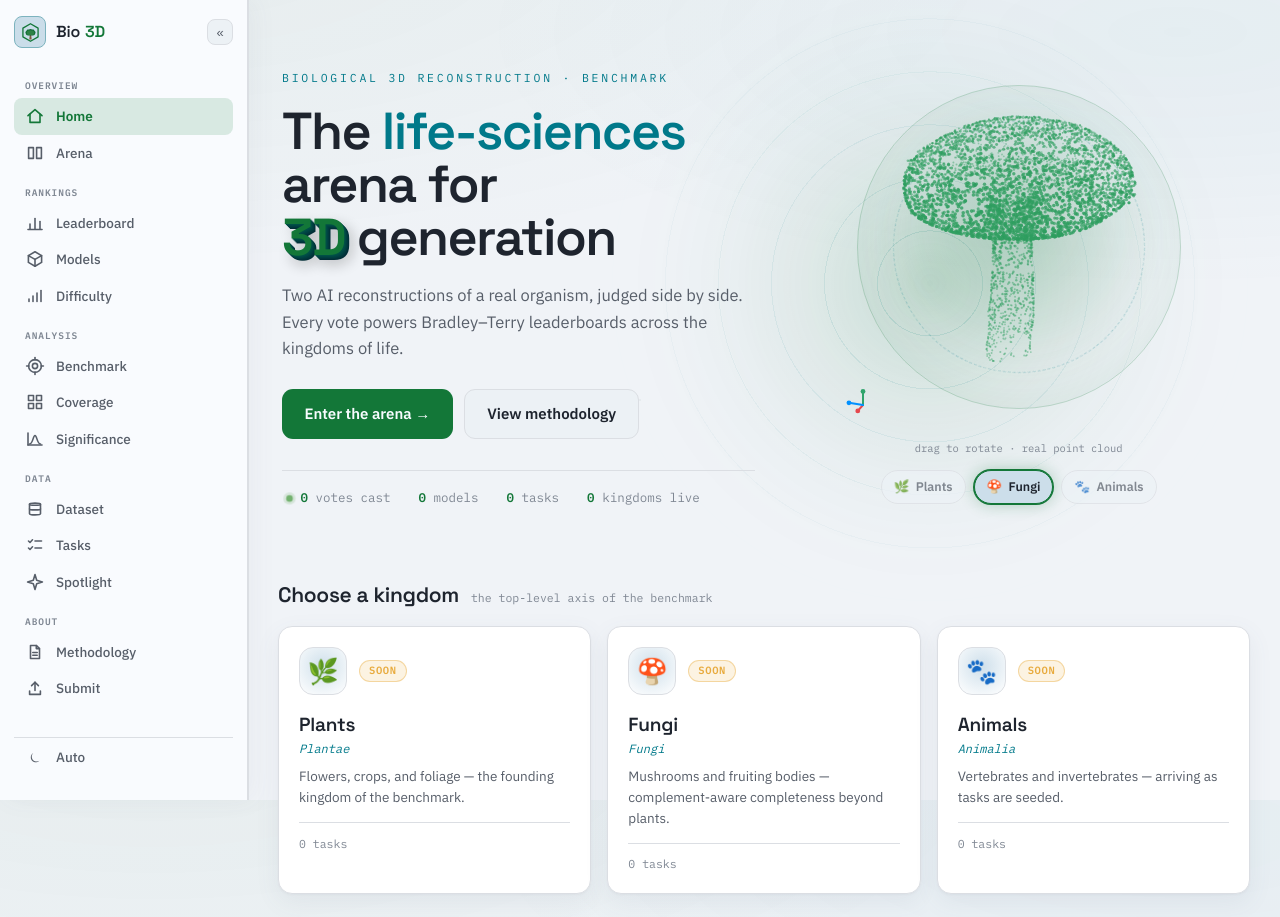
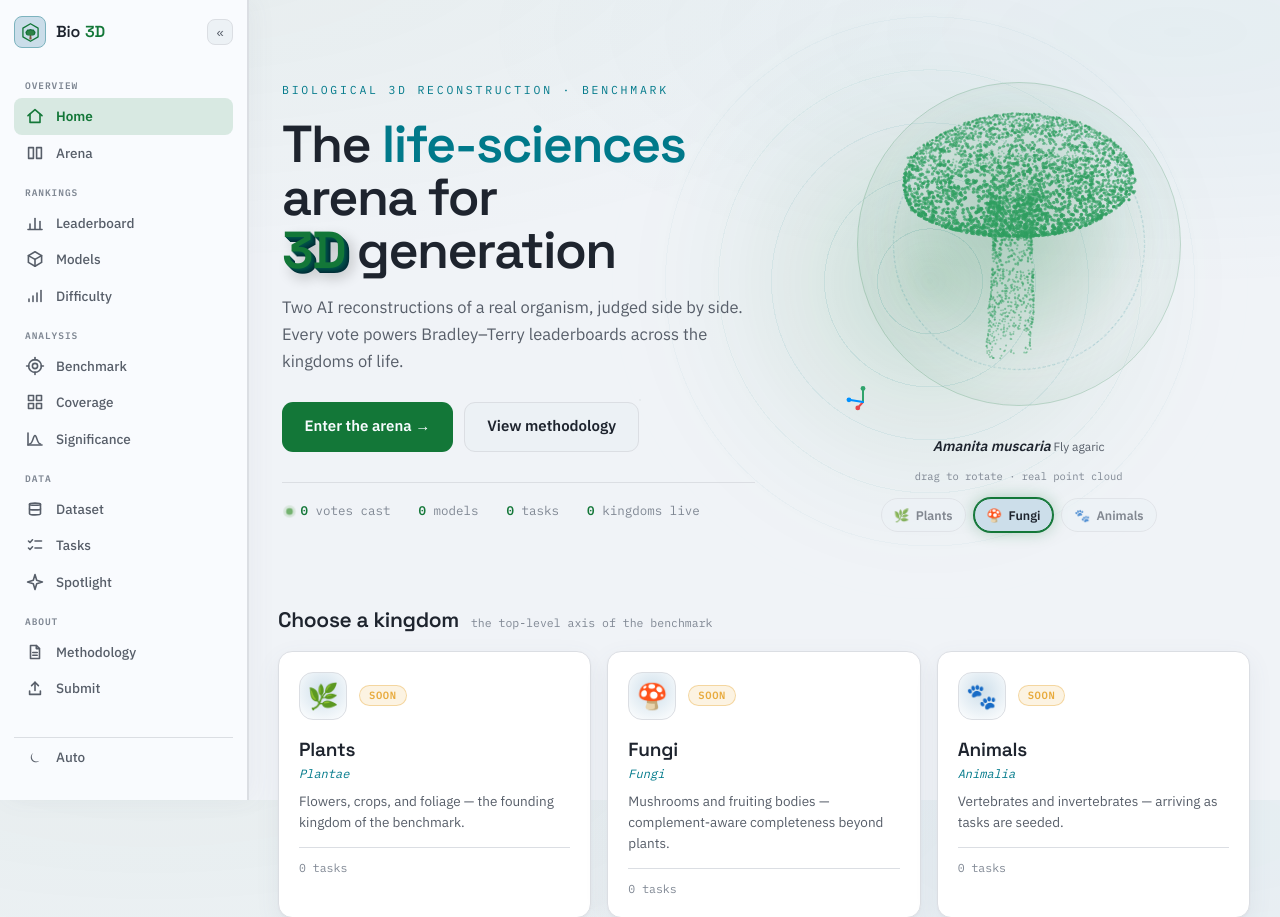
Before and after one commit to musharna/bio3d-arena, a FastAPI app: page / in a window 1280 px wide. Shown: the top 917 px of the page. Run offline with FastAPI, Linux system fonts and the light colour scheme; some libraries are stand-ins or nearby versions.

Commit message:
feat(home): rotating scientific name under the hero, synced to the model
As the hero point-cloud cycles plants -> fungi -> animals, show the
specimen's Latin binomial + common name and swap it in lock-step with
the pill highlight (Zea mays/Maize, Amanita muscaria/Fly agaric,
Canis lupus familiaris/Dog). Names are data-driven from data-*-species /
data-*-common on the canvas; the swap rides the existing setActivePill
crossover, fades in (reduced-motion disables the fade), and is
announced via aria-live. Initial server-rendered state = Zea mays so
it's correct pre-JS and with JS off.

Co-Authored-By: Claude Opus 4.8 <noreply@anthropic.com>

```diff
--- a/app/static/style.css
+++ b/app/static/style.css
@@ -2880,6 +2880,43 @@ details.group[open] > summary.group-title::before {
   font-size: 10.5px;
   color: var(--faint);
 }
+/* Scientific name of the specimen on the turntable; swapped by hero_points.js in lock-step
+   with the model/pill cycle. */
+.b3d-hero-species {
+  margin: 0;
+  text-align: center;
+  font-family: "IBM Plex Sans", sans-serif;
+  font-size: 14px;
+  line-height: 1.3;
+  color: var(--faint);
+}
+.b3d-hero-species em {
+  font-style: italic;
+  font-weight: 600;
+  color: var(--text);
+}
+.b3d-hero-species-common {
+  font-size: 12px;
+  color: var(--muted);
+}
+.b3d-hero-species.is-in {
+  animation: b3dHeroSpeciesIn 0.5s ease;
+}
+@keyframes b3dHeroSpeciesIn {
+  from {
+    opacity: 0;
+    transform: translateY(2px);
+  }
+  to {
+    opacity: 1;
+    transform: none;
+  }
+}
+@media (prefers-reduced-motion: reduce) {
+  .b3d-hero-species.is-in {
+    animation: none;
+  }
+}
 .b3d-hero-kingdom-pills {
   display: flex;
   flex-wrap: wrap;
--- a/app/templates/home.html
+++ b/app/templates/home.html
@@ -55,9 +55,20 @@ reconstruction benchmark{% endblock %} {% block content %}
             data-plants="{{ asset('hero/plants.json') }}"
             data-fungi="{{ asset('hero/fungi.json') }}"
             data-animals="{{ asset('hero/animals.json') }}"
+            data-plants-species="Zea mays"
+            data-plants-common="Maize"
+            data-fungi-species="Amanita muscaria"
+            data-fungi-common="Fly agaric"
+            data-animals-species="Canis lupus familiaris"
+            data-animals-common="Dog"
           ></canvas>
         </div>
       </div>
+      {#- Scientific name of the specimen currently on the turntable; hero_points.js swaps it
+         in sync with the model/pill cycle (data-*-species / data-*-common on the canvas). -#}
+      <p class="b3d-hero-species" id="hero-species" aria-live="polite">
+        <em>Zea mays</em> <span class="b3d-hero-species-common">Maize</span>
+      </p>
       <span class="b3d-hero-viz-caption"
         >drag to rotate &middot; real point cloud</span
       >
```
Also changed, not shown: app/static/hero_points.js (+38 -1 lines).
